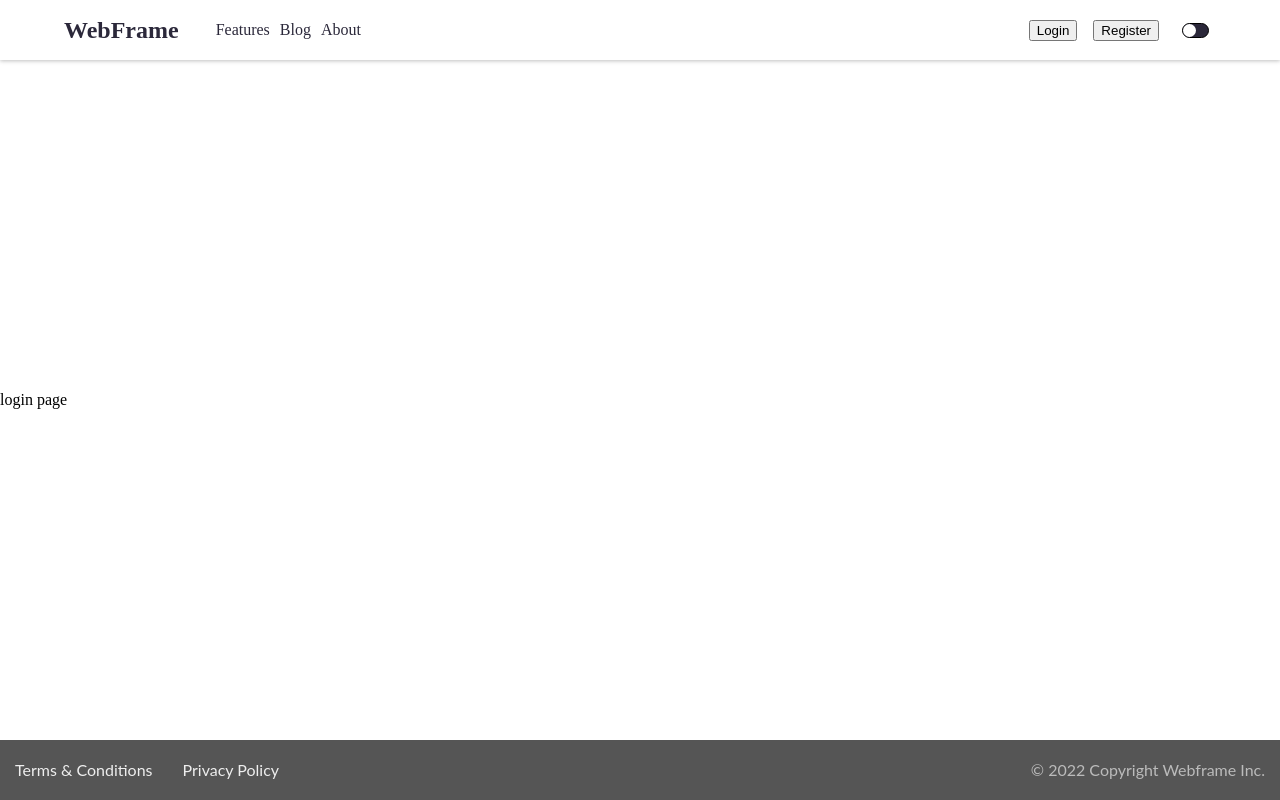
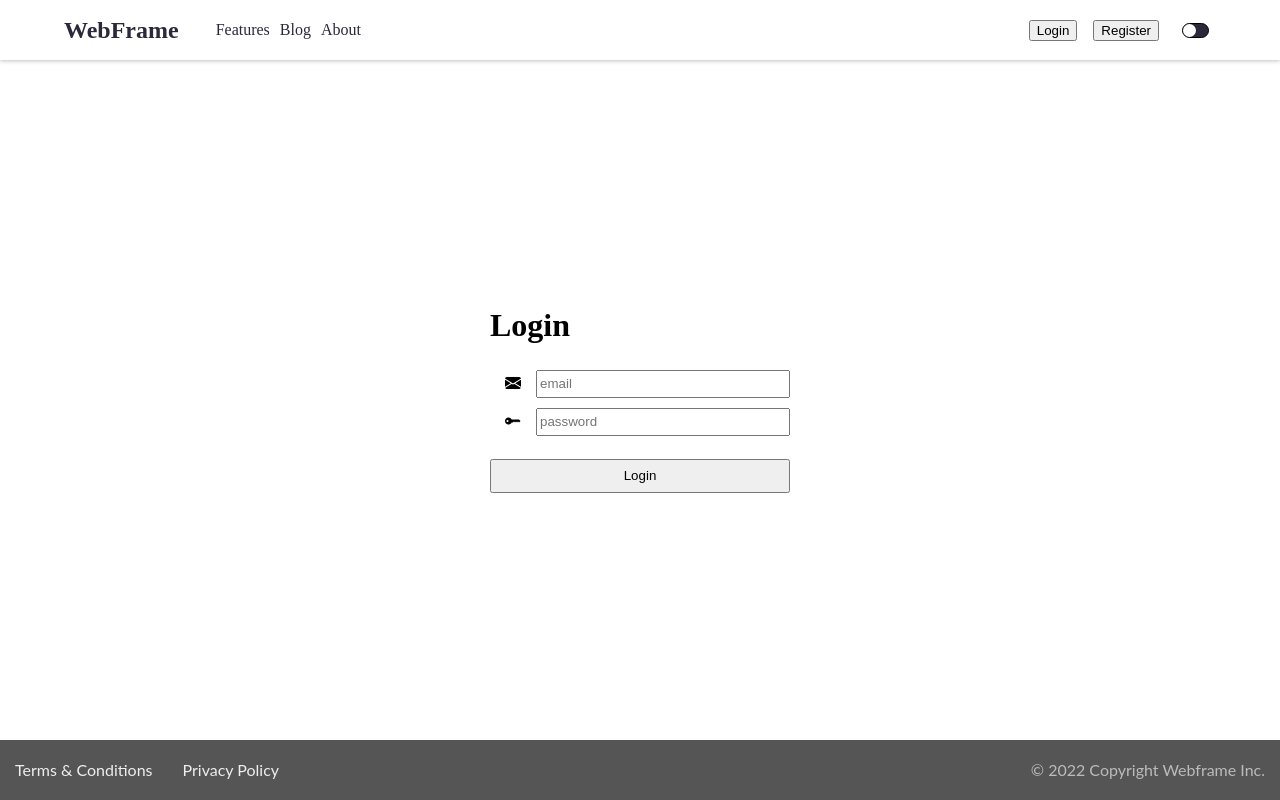
Before and after one commit to martencarlos/frontEnd, a React (Create React App) app: page /login in a window 1280 px wide. Built offline with nearby package versions, Linux system fonts and the light colour scheme.

Commit message:
added login

```diff
--- a/src/Components/Footer.js
+++ b/src/Components/Footer.js
@@ -7,8 +7,8 @@ export default function Footer(props){
 
             <section className="ft-legal">
                 <ul className="ft-legal-list">
-                <li><a href="#">Terms &amp; Conditions</a></li>
-                <li><a href="#">Privacy Policy</a></li>
+                <li><a href="/">Terms &amp; Conditions</a></li>
+                <li><a href="/">Privacy Policy</a></li>
                 <li>&copy; 2022 Copyright Webframe Inc.</li>
                 </ul>
             </section>
--- a/src/Components/Login.js
+++ b/src/Components/Login.js
@@ -1,11 +1,139 @@
 
 import "../css/login.css";
+import {useState} from "react"
+import axios from "axios";
+import { useHistory } from "react-router-dom";
 
 export default function Login(props){
+    const history = useHistory();
+    const [formData, setFormData] = useState({
+            email:"",
+            password: "",
+        }
+    )
+
+    const[formErrors,setFormErrors] = useState({
+        email:"",
+        password: "",
+    })
+
+    function handleChange(event) {
+        const {name, value} = event.target
+        setFormData(prevFormData => ({
+            ...prevFormData,
+            [name]: value
+        }))
+
+
+    }
+
+    function login(){
+        var user = { ...formData };
+        const config = {
+            url: 'http://www.localhost/login',
+            method: 'POST',
+            headers: {
+                'Access-Control-Allow-Origin': '*',
+                'Content-Type': 'application/json',
+            },
+            data: JSON.stringify(user),
+        };
+
+        axios(config)
+            .then(function (response) {
+                console.log(response)
+                const {email,password, errors} = response.data;
+
+                if(errors){
+                    let newErrors = {...formErrors,email,password};
+                    setFormErrors(newErrors);
+                }else{
+                    console.log("showing private home")
+                    //history.push('/login')
+                }
+            })
+            .catch(function (error) {
+            console.log(error);
+            });
+    }
+
+    function validate(){
+        //event.preventDefault();
+        const currentErrors = validateForm()
+        setFormErrors(currentErrors)
+
+        console.log(Object.keys(currentErrors).length)
+        if(Object.keys(currentErrors).length===0){
+             console.log("submitting form")
+             login()
+        }
+
+    }
+
+    function validateForm(){
+
+        const errors= {}
+
+        if(!formData.email){
+            errors.email = "Email is required"
+        }else if(!String(formData.email).toLowerCase().match(/^(([^<>()[\]\\.,;:\s@"]+(\.[^<>()[\]\\.,;:\s@"]+)*)|(".+"))@((\[[0-9]{1,3}\.[0-9]{1,3}\.[0-9]{1,3}\.[0-9]{1,3}\])|(([a-zA-Z\-0-9]+\.)+[a-zA-Z]{2,}))$/)){
+            errors.email = "Email is invalid"
+        }
+        if(!formData.password){
+            errors.password = "Password is required"
+        }
+
+        return errors
+    }
+
     return (
         <div className={props.darkMode ? "dark" : ""}>
+            <form className="login-form">
+                <h1>Login</h1>
+                <div className="login-form-inputs">
 
-           login page
+                    <div className="login-form-input-row">
+                        <span>
+                            <i className="bi-envelope-fill" role="img" aria-label="name"></i>
+                        </span>
+                        <div className="login-form-input-row-inputanderror">
+                            <input
+                                name="email"
+                                type="email"
+                                placeholder="email"
+                                autoComplete="section-blue email"
+                                required="required"
+                                value={formData.email}
+                                onChange={handleChange}
+
+                            />
+                            {formErrors.email && <label className="error">{formErrors.email}</label>}
+                        </div>
+                    </div>
+
+                    <div className="login-form-input-row">
+                        <span>
+                            <i className="bi-key-fill" role="img" aria-label="name"></i>
+                        </span>
+                        <div className="login-form-input-row-inputanderror">
+                            <input
+                                name="password"
+                                type="password"
+                                placeholder="password"
+                                autoComplete="section-red new-password"
+                                required="required"
+                                value={formData.password}
+                                onChange={handleChange}
+
+                            />
+                            {formErrors.password && <label className="error">{formErrors.password}</label>}
+                        </div>
+                    </div>
+
+                    <button className="login" type="button" onClick={validate}>Login</button>
+
+                </div>
+            </form>
         </div>
 
 
--- a/src/Components/Register.js
+++ b/src/Components/Register.js
@@ -2,9 +2,12 @@
 import "../css/register.css";
 import {useState} from "react"
 import axios from "axios";
+import { useHistory } from "react-router-dom";
 
 export default function Register(props){
     console.log("rendering Register")
+    const history = useHistory();
+
     const [formData, setFormData] = useState(
         {
             name: "",
@@ -23,13 +26,11 @@ export default function Register(props){
     })
 
     function handleChange(event) {
-
         const {name, value} = event.target
         setFormData(prevFormData => ({
             ...prevFormData,
             [name]: value
         }))
-
     }
 
     function validateForm(){
@@ -86,10 +87,14 @@ export default function Register(props){
         };
         axios(config)
             .then(function (response) {
-                const {email,username} = response.data;
-                let newErrors = {...formErrors,email,username};
-                setFormErrors(newErrors);
+                const {email,username, success} = response.data;
 
+                if(!success){
+                    let newErrors = {...formErrors,email,username};
+                    setFormErrors(newErrors);
+                }else{
+                    history.push('/login')
+                }
             })
             .catch(function (error) {
             console.log(error);
--- a/src/css/login.css
+++ b/src/css/login.css
@@ -2,3 +2,57 @@ div.dark{
     background-color: #21222A;
     color: white;
 }
+
+
+h1{
+    font-size: 2em;
+    margin-top: 0px;
+    margin-bottom: 0.8em;
+    font-weight: bold;
+}
+
+.login-form{
+    display: flex;
+    flex-direction: column;
+    margin: auto;
+
+    width:300px;
+}
+
+
+.login-form-inputs{
+    display: flex;
+    row-gap: 10px;
+    flex-direction: column;
+
+}
+
+.login-form-input-row{
+    display: flex;
+    flex-direction: row;
+    width: 100%;
+}
+
+.login-form-input-row-inputanderror{
+    display: flex;
+    flex-direction: column;
+    flex-grow: 1;
+}
+
+i{
+    margin:5px;
+}
+
+input{
+    display: flex;
+    flex-grow: 1;
+}
+
+label.error{
+    color: red;
+}
+
+button.login{
+    margin-top: 1em;
+    height: 2.5em;
+}
```
